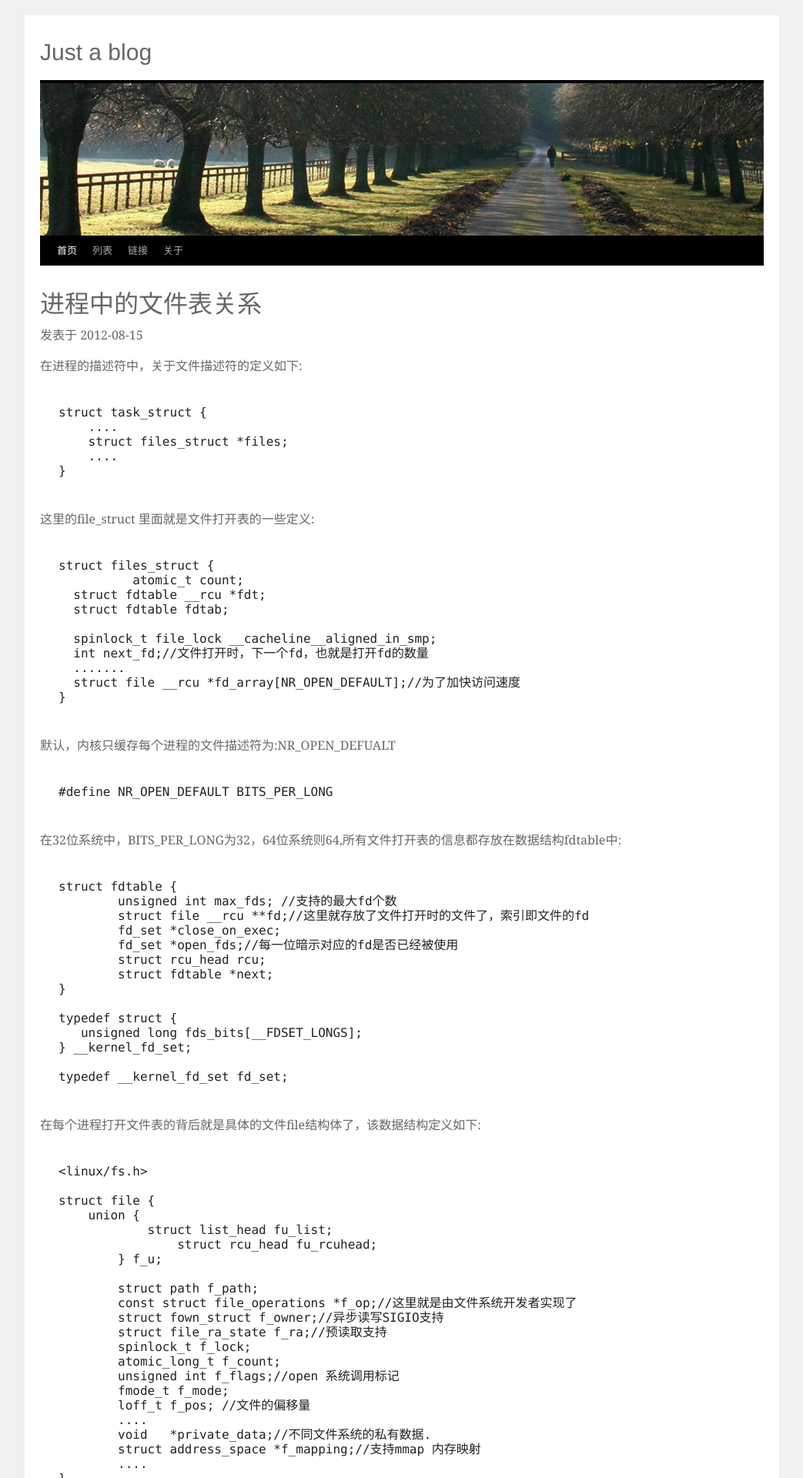
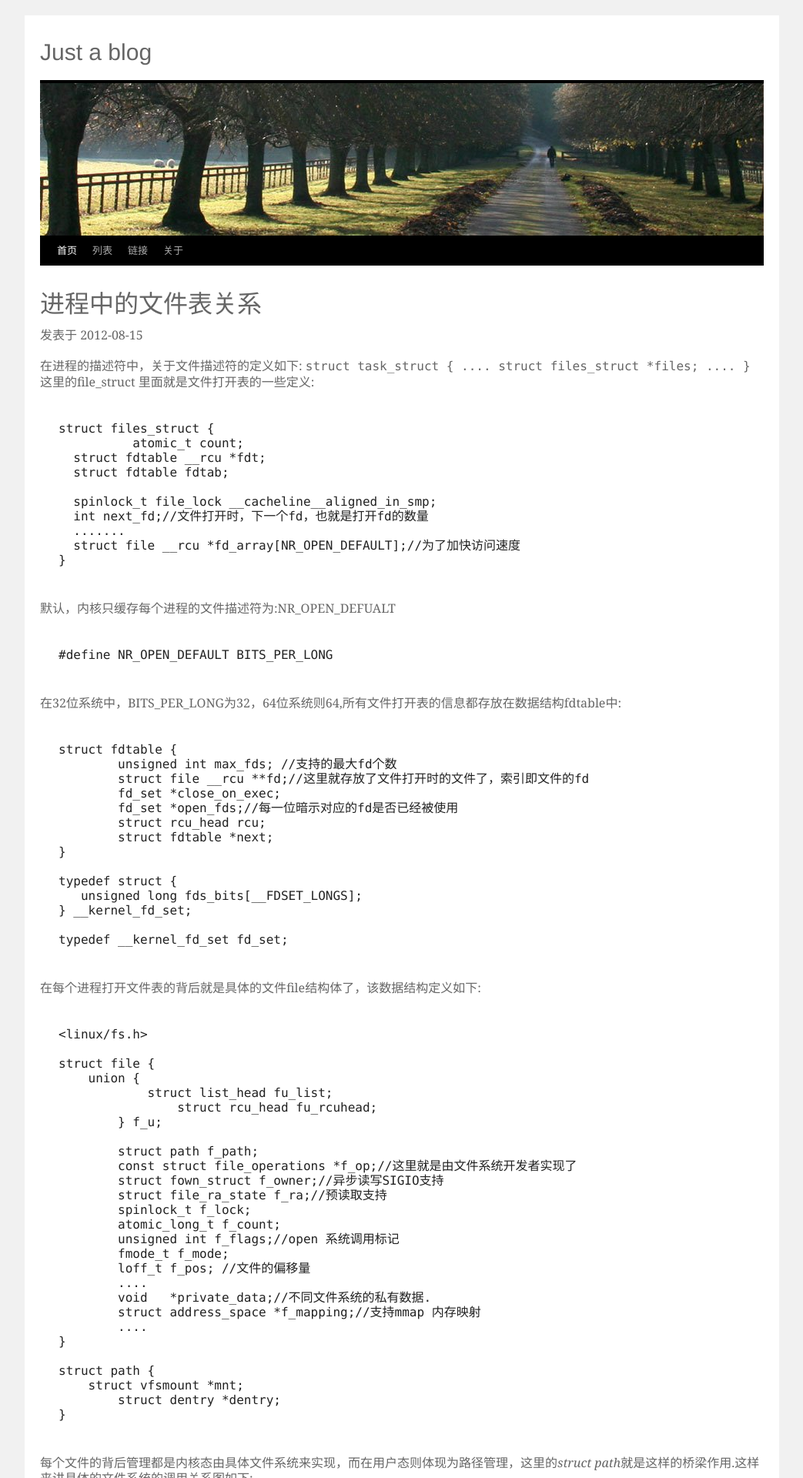
Before and after one commit to ytaoWang/blog, a Jekyll site: the page built from _posts/2012-08-15-process-file.md, in a window 1280 px wide. Shown: the top 1920 px of the page at 77% size, without its empty margins (118-1161 px from the left). Built offline with Jekyll 4.4.1, drawn with Linux system fonts in a browser that asks for light colours; Markdown is read by kramdown in place of the engine named in the settings; comment, search, counter and statistics services are not loaded.

Commit message:
modify templates

```diff
--- a/_posts/2012-08-15-process-file.md
+++ b/_posts/2012-08-15-process-file.md
@@ -5,13 +5,13 @@ tags: [linux, 源码分析, C]
 ---
 
 在进程的描述符中，关于文件描述符的定义如下:
-
+ <code class="C">
     struct task_struct {
         ....
 	    struct files_struct *files;
 	    ....
 	}
-
+</code>
 这里的file_struct 里面就是文件打开表的一些定义:
 
     struct files_struct {
```
